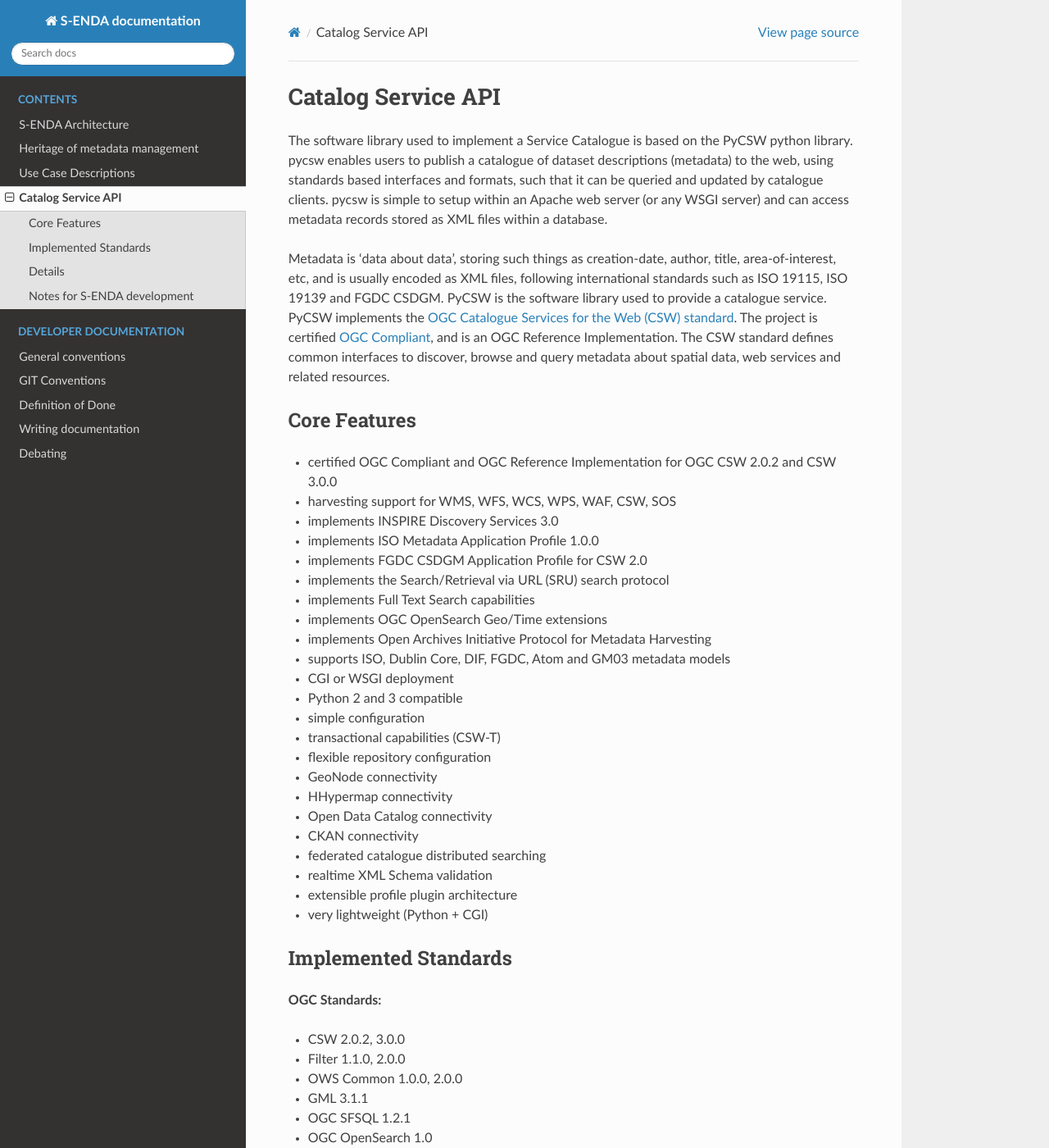
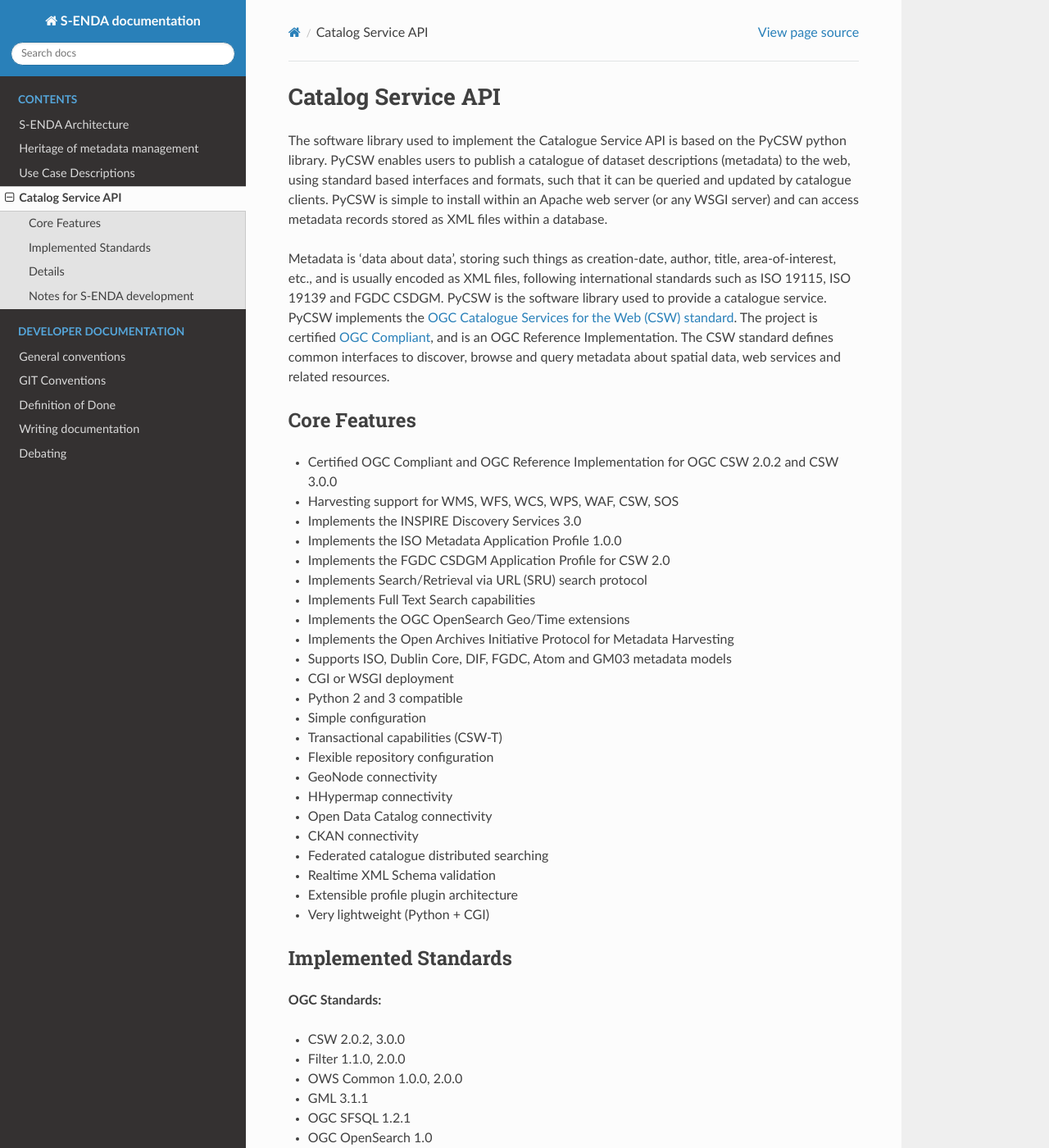
Before and after one commit to metno/S-ENDA-documentation, a Sphinx documentation site: the page built from source/catalog_service_API.rst, in a window 1280 px wide and 1400 px high. Shown: the whole window at 82% size. Built offline with Sphinx 7.4.7 and the Read the Docs theme 2.0.0, drawn with Linux system fonts in a browser that asks for light colours; some of the changed text lies outside the part shown.

Commit message:
GH-68: minor language and format changes

```diff
--- a/source/catalog_service_API.rst
+++ b/source/catalog_service_API.rst
@@ -1,46 +1,46 @@
 Catalog Service API
 """"""""""""""""""""
 
-The software library used to implement a Service Catalogue is based on the PyCSW python library.
-pycsw enables users to publish a catalogue of dataset descriptions (metadata) to the web, using
-standards based interfaces and formats, such that it can be queried and updated by catalogue
-clients. pycsw is simple to setup within an Apache web server (or any WSGI server) and can access
+The software library used to implement the Catalogue Service API is based on the PyCSW python
+library.  PyCSW enables users to publish a catalogue of dataset descriptions (metadata) to the web,
+using standard based interfaces and formats, such that it can be queried and updated by catalogue
+clients. PyCSW is simple to install within an Apache web server (or any WSGI server) and can access
 metadata records stored as XML files within a database.
 
 Metadata is 'data about data', storing such things as creation-date, author, title,
-area-of-interest, etc, and is usually encoded as XML files, following international standards such
+area-of-interest, etc., and is usually encoded as XML files, following international standards such
 as ISO 19115, ISO 19139 and FGDC CSDGM.  PyCSW is the software library used to provide a catalogue
 service. PyCSW implements the  `OGC Catalogue Services for the Web (CSW) standard
-<https://www.opengeospatial.org/standards/cat>`__. The project is certified `OGC Compliant`_, and is
+<https://www.opengeospatial.org/standards/cat>`_. The project is certified `OGC Compliant`_, and is
 an OGC Reference Implementation. The CSW standard defines common interfaces to discover, browse and
 query metadata about spatial data, web services and related resources.
 
 Core Features
 ===============
 
-* certified OGC Compliant and OGC Reference Implementation for OGC CSW 2.0.2 and CSW 3.0.0
-* harvesting support for WMS, WFS, WCS, WPS, WAF, CSW, SOS
-* implements INSPIRE Discovery Services 3.0
-* implements ISO Metadata Application Profile 1.0.0
-* implements FGDC CSDGM Application Profile for CSW 2.0
-* implements the Search/Retrieval via URL (SRU) search protocol
-* implements Full Text Search capabilities
-* implements OGC OpenSearch Geo/Time extensions
-* implements Open Archives Initiative Protocol for Metadata Harvesting
-* supports ISO, Dublin Core, DIF, FGDC, Atom and GM03 metadata models
+* Certified OGC Compliant and OGC Reference Implementation for OGC CSW 2.0.2 and CSW 3.0.0
+* Harvesting support for WMS, WFS, WCS, WPS, WAF, CSW, SOS
+* Implements the INSPIRE Discovery Services 3.0
+* Implements the ISO Metadata Application Profile 1.0.0
+* Implements the FGDC CSDGM Application Profile for CSW 2.0
+* Implements Search/Retrieval via URL (SRU) search protocol
+* Implements Full Text Search capabilities
+* Implements the OGC OpenSearch Geo/Time extensions
+* Implements the Open Archives Initiative Protocol for Metadata Harvesting
+* Supports ISO, Dublin Core, DIF, FGDC, Atom and GM03 metadata models
 * CGI or WSGI deployment
 * Python 2 and 3 compatible
-* simple configuration
-* transactional capabilities (CSW-T)
-* flexible repository configuration
+* Simple configuration
+* Transactional capabilities (CSW-T)
+* Flexible repository configuration
 * GeoNode connectivity
 * HHypermap connectivity
 * Open Data Catalog connectivity
 * CKAN connectivity
-* federated catalogue distributed searching
-* realtime XML Schema validation
-* extensible profile plugin architecture
-* very lightweight (Python + CGI)
+* Federated catalogue distributed searching
+* Realtime XML Schema validation
+* Extensible profile plugin architecture
+* Very lightweight (Python + CGI)
 
 
 Implemented Standards
@@ -103,4 +103,5 @@
 .. _`OGC Compliant`: https://www.opengeospatial.org/resource/products/details/?pid=1374
 .. _`OGC Reference Implementation`: http://demo.pycsw.org/
 
-Disclaimer: This PyCSW documentation has been adapted from the `OSGEO-Live Documentation <https://osgeo.github.io/OSGeoLive-doc/en/index.html>`__
+Disclaimer: This PyCSW documentation has been adapted from the `OSGEO-Live Documentation
+<https://osgeo.github.io/OSGeoLive-doc/en/index.html>`__
```
Also changed, not shown: other parts of source/catalog_service_API.rst (+1 -1 lines).
